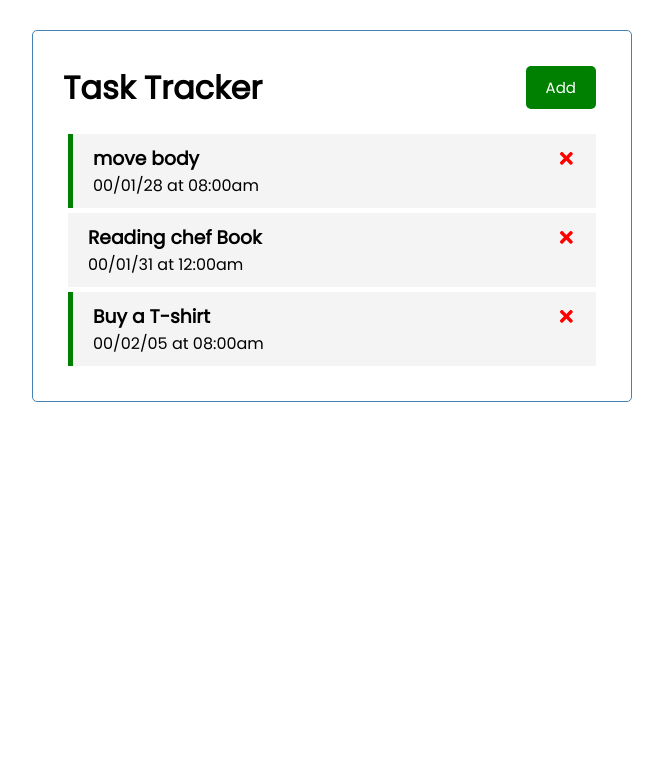
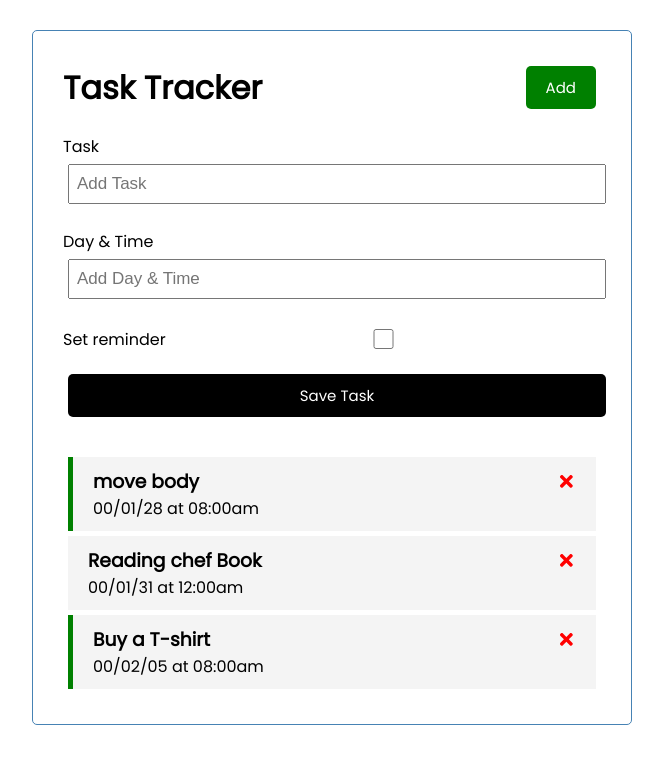
Before and after one commit to pooya2293/my_first_react_app, a React (Create React App) app: page / in a window 1280 px wide. Shown: the top 764 px of the page, without its empty margins (308-971 px from the left). Built offline with nearby package versions, Linux system fonts and the light colour scheme.

Commit message:
add form component and give className to it

```diff
--- a/src/App.js
+++ b/src/App.js
@@ -1,6 +1,8 @@
 import Header from './components/Header'
 import MyTasks from './components/MyTasks'
 import { useState } from 'react'
+import AddTask from './components/AddTask'
+
 function App() {
 const [tasks, setTasks] = useState([
 	{
@@ -44,6 +46,7 @@ const reminder = (id)=>{
 	return (
 		<div className='container'>
 			<Header />
+			<AddTask />
 			{tasks.length ? <MyTasks tasks={tasks} onDelete={deletTask} onToggle={reminder} /> : 'no task for show'}
 		</div>
 	)
--- /dev/null
+++ b/src/components/AddTask.js
@@ -0,0 +1,21 @@
+const AddTask = () => {
+	return (
+		<form className='add-form'>
+			<div className='form-control'>
+				<lable>Task</lable>
+				<input type="text" placeholder='Add Task' />
+			</div>
+			<div className='form-control'>
+				<lable>Day & Time</lable>
+				<input type="text" placeholder='Add Day & Time' />
+			</div>
+			<div className='form-control form-control-check'>
+				<lable>Set reminder</lable>
+				<input type="checkbox" />
+			</div>
+			<input type='submit' value='Save Task' className='btn btn-block' />
+		</form>
+	)
+}
+
+export default AddTask
```
